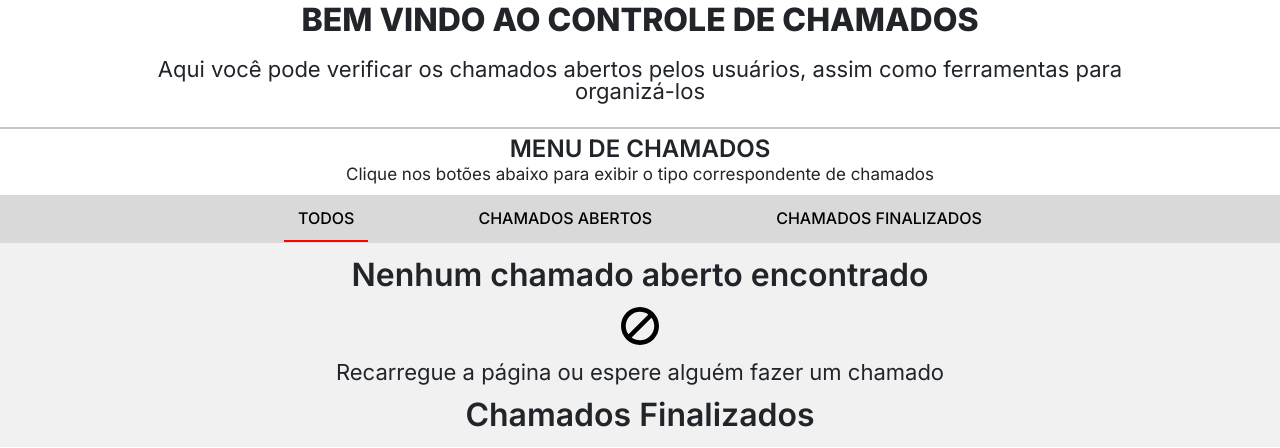
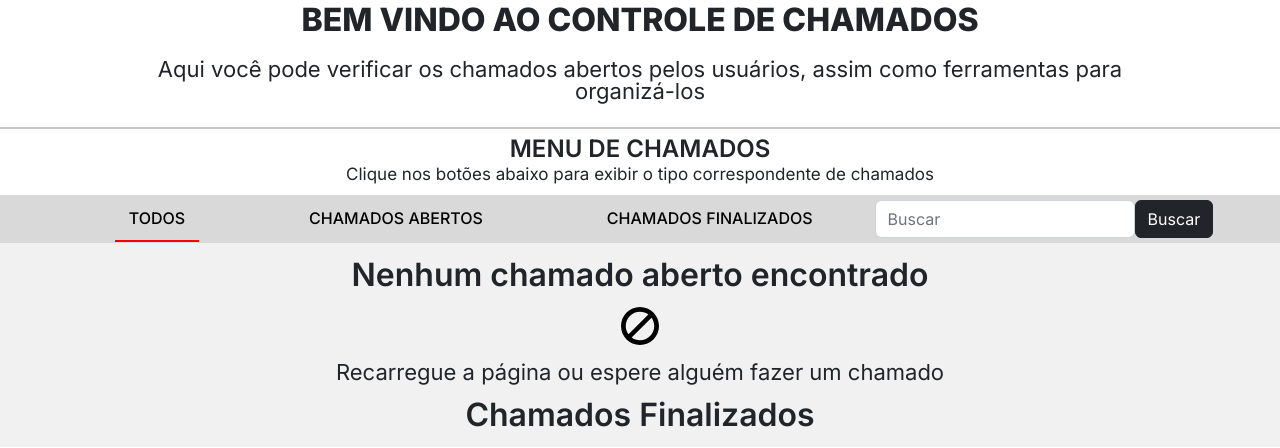
Before and after one commit to MirageGroup/API_MirageGroup, a Flask app: template templates/tecnico.html in a window 1280 px wide. Shown: the part 154-602 px from the top of the page. Run offline with Flask 2, Linux system fonts and the light colour scheme; the template is opened without the code that fills it, so the values that code supplies are empty; parts of the project's set-up code (start-up, migrations or seed data) failed here and were passed over; some libraries are stand-ins or nearby versions.

Commit message:
:sparkles: feat: Searchbar na area do tecnico

```diff
--- a/static/css/main.css
+++ b/static/css/main.css
@@ -371,6 +371,10 @@ hr{
 
     /* TELA DO TÉCNICO */
 
+.searchbar {
+    display: flex;
+}
+
 .container_reports{
  width: 100%;
  display: flex;
--- a/static/js/técnico.js
+++ b/static/js/técnico.js
@@ -57,3 +57,5 @@ abaTodas.addEventListener('click',() => {
 
 
 })
+
+//Pesquisar chamados
--- a/templates/tecnico.html
+++ b/templates/tecnico.html
@@ -31,7 +31,14 @@
               <li><button data-botao="aberto" class="menu_reports-button" ><h2>CHAMADOS ABERTOS</h2></button></li>
               <li><button data-botao="fechado" class="menu_reports-button"><h2>CHAMADOS FINALIZADOS</h2></button></li>
             </ul>
+            <form class="form-inline my-2 my-lg-0">
+              <div class="searchbar">
+              <input class="form-control mr-sm-2" type="search" placeholder="Buscar" aria-label="Buscar">
+              <button class="btn btn-dark" type="submit">Buscar</button>
+              </div>
+            </form>
           </div>
+
         </div>
         <section class="container_reports">
 
```
